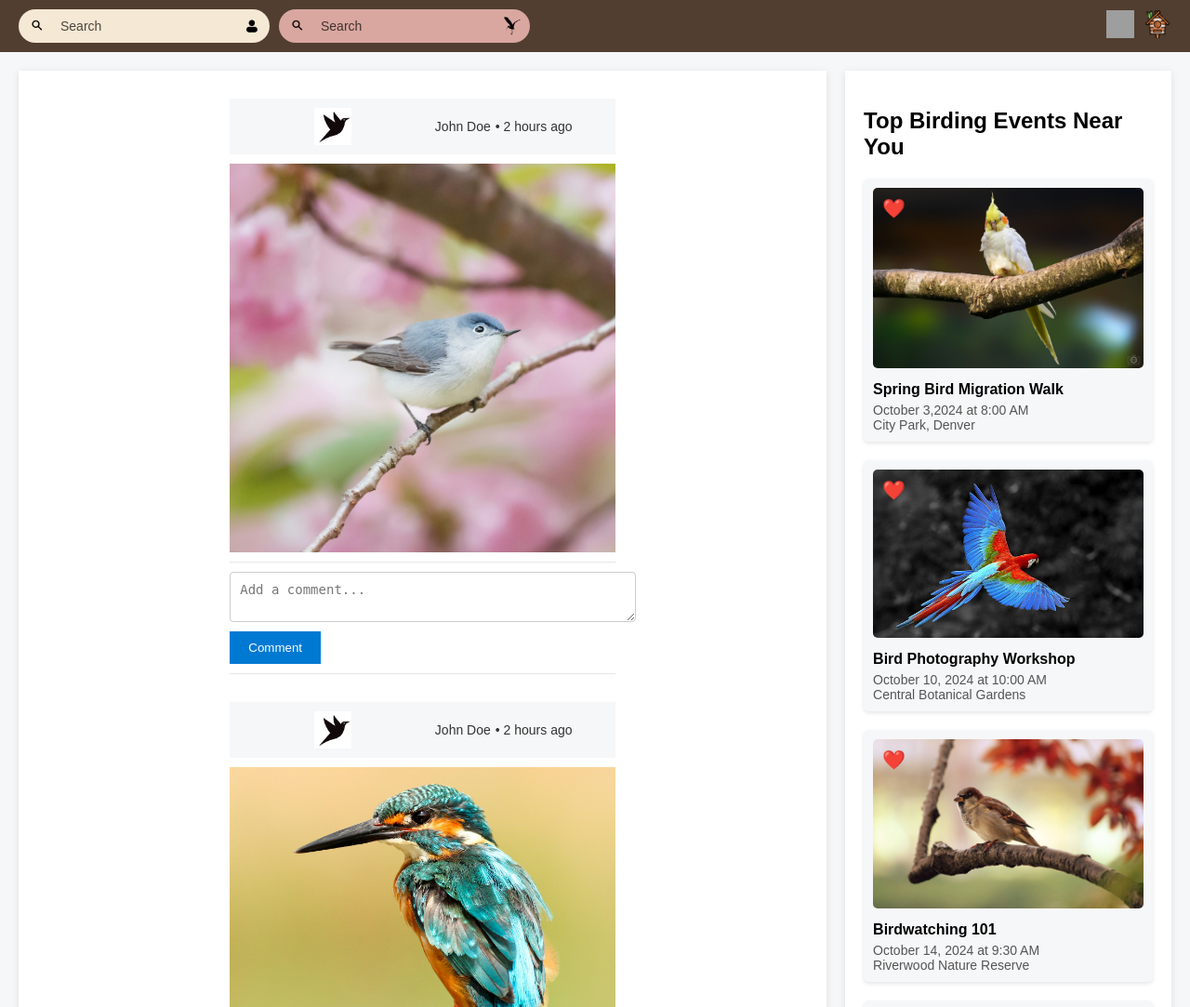
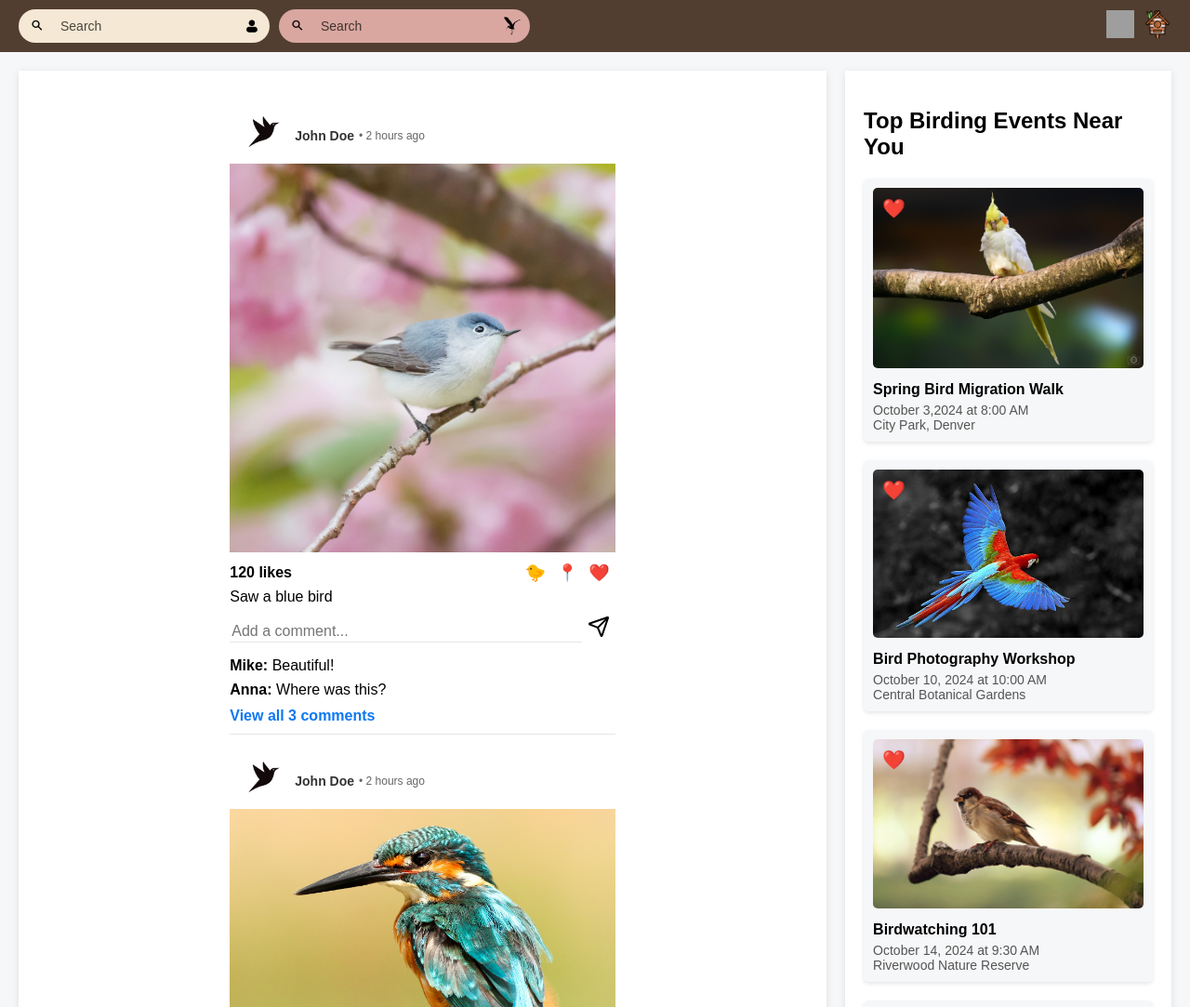
Before and after one commit to Nature-Navigators/main, a Flask app: template templates/social.html in a window 1280 px wide. Shown: the top 1083 px of the page at 93% size. Run offline with Flask 3, Linux system fonts and the light colour scheme; the template is opened without the code that fills it, so the values that code supplies are empty; grey boxes are pictures that could not be loaded.

Commit message:
css and react logic modified

```diff
--- a/static/css/social.css
+++ b/static/css/social.css
@@ -4,19 +4,9 @@ body {
     background-color: #f6f7f8;
 }
 
-.header {
-    background-color: hsl(357, 70%, 5%);
-    color: white;
-    padding: 10px 20px;
-    text-align: center;
-    font-size: 24px;
-    font-weight: bold;
-}
-
 .container {
     display: flex;
     flex-direction: row-reverse;
-    /* Sidebar on the right */
     padding: 20px;
 }
 
@@ -38,129 +28,153 @@ body {
 .post {
     border-bottom: 1px solid #e6e6e6;
     padding: 10px 0;
-    margin-bottom: 20px;
+    margin-top: 10px;
+    margin-bottom: 10px;
     max-width: 50%;
-    /* Ensure posts take the same width as images */
     margin-left: auto;
-    /* Center posts if needed */
     margin-right: auto;
-    /* Center posts if needed */
+    font-size: medium;
 }
 
 .post-header {
     display: flex;
-    align-items: center;
-    /* Align items vertically */
-    background-color: #f6f7f8;
-    /* padding: 5px 10px; */
+    justify-content: flex-start;
+    align-items:center;
+    background-color: white;
     font-size: 14px;
     color: #333;
     width: 100%;
-    /* Make sure header takes the full width */
 }
 
-.post h3 {
-    margin: 10px 0 5px;
-}
-
-.post img {
-    width: 100%;
-    /* Make image full width of the post */
-    display: block;
-    margin: 10px 0;
-    /* Adjust margins as needed */
-}
-
-.post p {
-    margin: 5px 0;
-}
-
-.comment-box {
-    display: flex;
-    flex-direction: column;
-    margin-top: 10px;
-    border-top: 1px solid #e6e6e6;
-    padding-top: 10px;
-    max-width: 100%;
-    /* Ensure comment box is full width */
-}
-
-.comment-box textarea {
-    width: 100%;
-    /* Keep it at 100% of its container */
-    padding: 10px;
-    font-size: 14px;
-    margin-bottom: 10px;
-    border: 1px solid #ccc;
-    border-radius: 4px;
-}
-
-.comment-box button {
-    align-self: flex-start;
-    padding: 10px 20px;
-    background-color: #0079d3;
-    color: white;
-    border: none;
-    cursor: pointer;
-}
-
-.comment-icons {
-    display: flex;
-    justify-content: flex-end;
-    margin-top: 10px;
-}
-
-.comment-icons .icon {
-    margin-left: 10px;
-    font-size: 20px;
-    cursor: pointer;
-    border: 2px solid #0079d3;
-    border-radius: 50%;
-    padding: 5px;
-    display: inline-flex;
-    align-items: center;
-    justify-content: center;
+.profile-pic {
+    justify-self: start;
+    margin-left: 15px;
+    margin-right: 15px;
+    padding-top: 5px;
+    padding-bottom: 5px;
+    width: 40px  !important;
+    height: 40px !important;
+    object-fit: scale-down;
 }
 
 .profile-info {
     display: flex;
     align-items: center;
-    /* Align items vertically */
     width: 100%;
-    /* Make profile info take full width of the post */
     justify-content: flex-start;
-        /* Align items to the left */
-}
-
-.profile-pic {
-    justify-content: flex-start;
-    width: 40px;
-    height: 40px;
-    object-fit: scale-down;
-    /* Ensures the image scales properly within the circle */
-    margin-right: 5px;
-    /* Space between the image and text */
 }
 
 .profile-name-time {
     display: flex;
-    /* Use flex to align items in a row */
+    flex-direction: row;
     align-items: center;
-    /* Align items vertically */
-    width: calc(100% - 50px);
-    /* Adjust for profile picture width */
 }
 
 .profile-name {
+    font-weight: bold;
     margin-right: 5px;
-    /* Space between name and time */
 }
 
 .post-time {
+    font-size: 12px;
+    color: #666;
     white-space: nowrap;
-    /* Prevent wrapping of text */
+}
+.post img {
+    width: 100%;
+    display: block;
+    margin-bottom: 10px;
 }
 
+.text-and-icons {
+    margin-bottom: 10px;
+}
+
+.likes-and-icons {
+    display: flex;
+    justify-content: space-between;
+    align-items: center;
+    margin-bottom: 5px;
+}
+
+.likes {
+    font-weight: bold;
+    margin-right: 10px;
+}
+
+p {
+    margin: 0;
+}
+
+.post-icons {
+    display: flex;
+}
+
+.icon-button {
+    display: flex;
+    flex-direction: column;
+    font-size: large;
+    background: none;
+    border: none;
+    cursor: pointer;
+}
+
+.icon-button:hover {
+    opacity: 0.7;
+}
+
+/* comment section */
+.comment-section {
+    padding: 15px;
+    background-color: #f9f9f9;
+    border-radius: 5px;
+    margin-top: 10px;
+    line-height: 2.4em;
+ }
+
+.comment-box {
+    display: flex;
+    align-items: center;
+    margin-bottom: 10px;
+}
+
+.comment-input {
+    flex-grow: 1;
+    border: none;
+    border-bottom: 1px solid #e6e6e6;
+    background-color: transparent;
+    padding: 2px;
+    font-size: 16px;
+    outline: none;
+    resize: none;
+}
+.send-icon {
+    background: none;
+    border: none;
+    cursor: pointer;
+}
+
+.comments-list {
+    margin-bottom: 10px;
+}
+
+.comments-list p {
+    margin: 8px 0 !important;
+}
+
+.view-comments {
+    color: rgb(13, 120, 242);
+    cursor: pointer;
+    font-weight: bold;
+}
+
+.view-comments:hover {
+    text-decoration: none;
+}
+
+.comments-list p {
+    margin: 5px 0;
+}
 /*sidebar*/
 
 .events-list {
@@ -300,3 +314,6 @@ body {
     height:30px;
     cursor: pointer;
 }
+
+
+/* <CommentSection comments= { comments } onAddComment= {addComment } /> */
--- a/templates/social.html
+++ b/templates/social.html
@@ -100,81 +100,138 @@
             );
         }
 
-        // Comment Section Component
-        function CommentSection({ comments, onAddComment }) {
+    function CommentSection({ comments, onAddComment, username }) {
             const [comment, setComment] = React.useState("");
-
+            const [showAllComments, setShowAllComments] = React.useState(false);
             const handleAddComment = () => {
-                if (comment.trim()) {
-                    onAddComment(comment);
+                if (comment.trim() && username) {
+                    onAddComment({ username, text: comment });
                     setComment("");
                 }
             };
 
+            const displayedComments = showAllComments ? comments : comments.slice(0, 2);
+
             return (
                 <div>
                     <div className="comment-box">
-                        <textarea
+                        <input
+                            type="text"
                             value={comment}
                             onChange={(e) => setComment(e.target.value)}
                             placeholder="Add a comment..."
+                            className="comment-input"
                         />
-                        <button onClick={handleAddComment}>Comment</button>
+                        <button onClick={handleAddComment} className="send-icon">
+                            <img src="../static/images/send.svg" alt="Send" />
+                        </button>
                     </div>
+
                     <div className="comments-list">
-                        {comments.map((c, index) => (
-                            <p key={index}>{c}</p>
+                        {displayedComments.map((c, index) => (
+                            <p key={index}>
+                                <strong>{c.username}:</strong> {c.text}
+                            </p>
                         ))}
                     </div>
+
+                    {/* if there are more than 2 comments, show "hide comments" option */}
+                    {comments.length > 2 && (
+                        <p className="view-comments" onClick={() => setShowAllComments(!showAllComments)}>
+                            {showAllComments ? `Hide comments` : `View all ${comments.length} comments`}
+                        </p>
+                    )}
                 </div>
             );
         }
 
-        // Post Component
-        function Post({ title, image, content }) {
-            const [comments, setComments] = React.useState([]);
+
+    function Post({ title, image, content, likes, comments, username }) {
+            const [commentList, setComments] = React.useState(comments || []);
 
             const addComment = (comment) => {
-                setComments([...comments, comment]);
+                setComments([...commentList, comment]);
             };
 
             return (
                 <div className="post">
                     <div className="post-header">
+                        <img src="../static/images/raven.png" alt="Profile Picture" className="profile-pic" />
+
                         <div className="profile-info">
-                            <img src="../static/images/raven.png" alt="Profile Picture" className="profile-pic" />
                             <div className="profile-name-time">
                                 <span className="profile-name">John Doe</span>
                                 <span className="post-time">• 2 hours ago</span>
                             </div>
                         </div>
                     </div>
-                    <h3>{title}</h3>
+
                     <img src={image} alt="Post Image" />
+
+                    <div className="post-info">
+                        <div className="text-and-icons">
+                            <div className="likes-and-icons">
+                                <div className="likes">{likes} likes</div>
+                                <div className="post-icons">
+                                    <button className="icon-button">🐤</button>
+                                    <button className="icon-button">📍</button>
+                                    <button className="icon-button">❤️</button>
+                                </div>
+                            </div>
                             <p>{content}</p>
-                    <CommentSection comments={comments} onAddComment={addComment} />
+                        </div>
+                    </div>
+
+                    <CommentSection comments={commentList} onAddComment={addComment} username={username} />
                 </div>
             );
         }
+
 
     // Main Content Component
     function Content() {
         const posts = [
             {
+                content: "Saw a blue bird",
                 image: "../static/images/bird3.jpg",
+                likes: 120,
+                comments: [
+                    { username: "Mike", text: "Beautiful!" },
+                    { username: "Anna", text: "Where was this?" },
+                    { username: "John", text: "Amazing shot!" }
+                ],
             },
             {
+                content: "Saw a kingfisher",
                 image: "../static/images/bird2.jpg",
+                likes: 85,
+                comments: [
+                    { username: "Sarah", text: "Wow!" },
+                    { username: "David", text: "Great capture!" }
+                ],
             },
             {
+                content: "Saw a red bird",
                 image: "../static/images/bird1.jpg",
-                }
+                likes: 42,
+                comments: [
+                    { username: "Emily", text: "Love the colors!" },
+                    { username: "Alex", text: "Such a rare sight!" }
+                ],
+            },
         ];
 
         return (
             <div className="content">
                 {posts.map((post, index) => (
-                        <Post key={index} title={post.title} image={post.image} content={post.content} />
+                    <Post
+                        key={index}
+                        title={post.title}
+                        image={post.image}
+                        content={post.content}
+                        likes={post.likes}
+                        comments={post.comments}
+                    />
                 ))}
             </div>
         );
```
Also changed, not shown: static/images/send.svg (added). Lines whose indentation alone changed are shown as unchanged.
